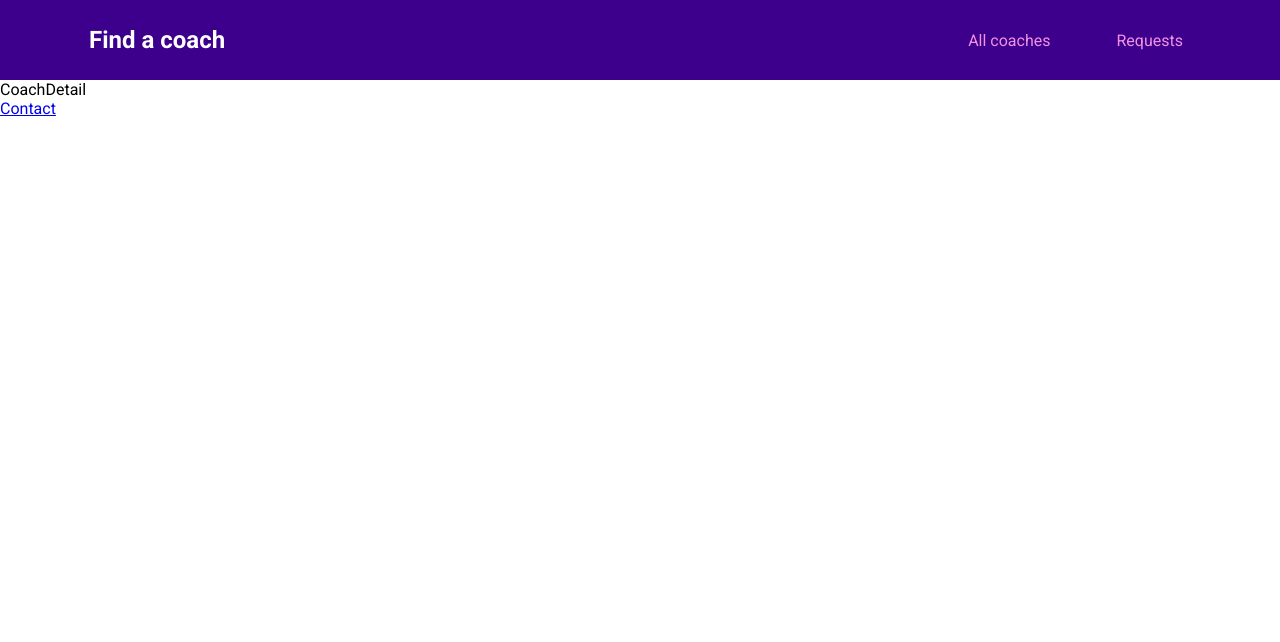
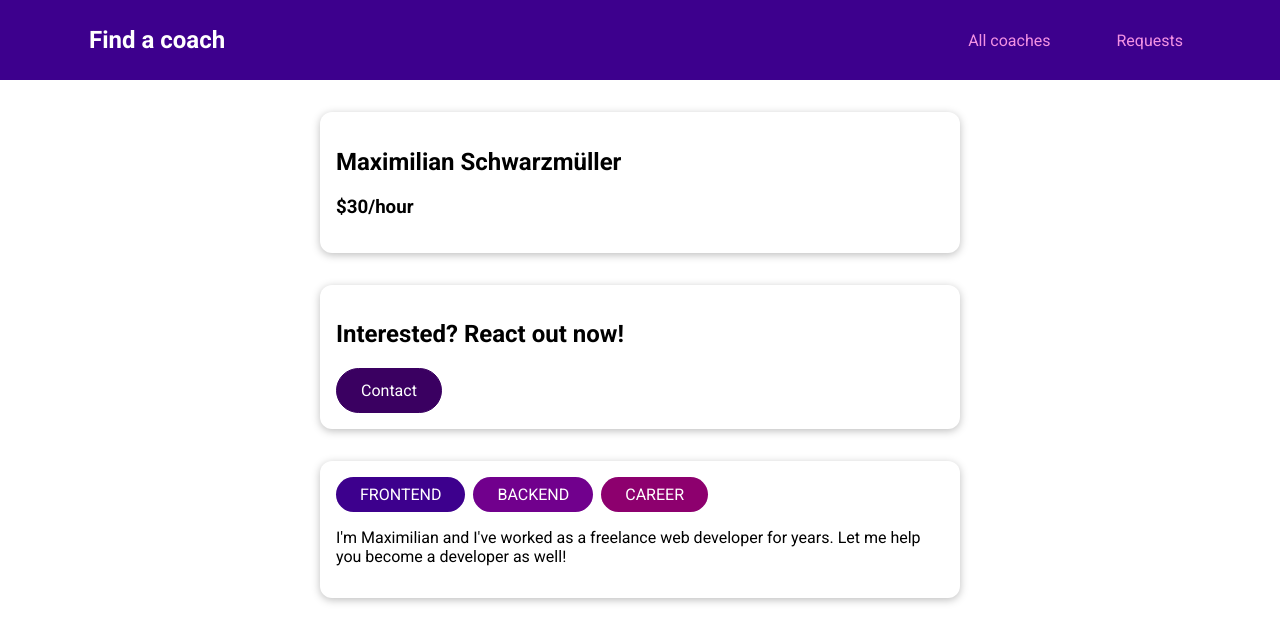
Before and after one commit to ikikika/vue, a Vue app in the folder find-a-coach/: page /coaches/c1 in a window 1280 px wide. Shown: the top 642 px of the page. Built offline with nearby package versions, Linux system fonts and the light colour scheme.

Commit message:
get param from url, pass to component as props, coach detail component

```diff
--- a/find-a-coach/src/pages/coaches/CoachDetail.vue
+++ b/find-a-coach/src/pages/coaches/CoachDetail.vue
@@ -1,11 +1,56 @@
 <template>
-    <div>CoachDetail</div>
-    <router-view />
-    <router-link to="/coaches/c1/contact">Contact</router-link>
+    <section>
+        <base-card>
+            <h2>{{ fullName }}</h2>
+            <h3>${{ rate }}/hour</h3>
+        </base-card>
+    </section>
+    <section>
+        <base-card>
+            <header>
+                <h2>Interested? React out now!</h2>
+                <base-button link :to="contactLink">Contact</base-button>
+            </header>
+            <router-view />
+        </base-card>
+    </section>
+    <section>
+        <base-card>
+            <base-badge v-for="area in areas" :key="area" :type="area" :title="area" />
+            <p>{{ description }}</p>
+        </base-card>
+    </section>
 </template>
 
 <script>
 export default {
+    props: ['id'],
+    data() {
+        return {
+            selectedCoach: null
+        }
+    },
+    computed: {
+        fullName() {
+            return this.selectedCoach.firstName + ' ' + this.selectedCoach.lastName;
+        },
+        areas() {
+            return this.selectedCoach.areas;
+        },
+        rate() {
+            return this.selectedCoach.hourlyRate;
+        },
+        description() {
+            return this.selectedCoach.description;
+        },
+        contactLink() {
+            return this.$route.path + '/' + this.id + '/contact';
+        }
+    },
+    created() {
+        console.log(this.id);
+        this.selectedCoach = this.$store.getters['coaches/coaches'].find(coach => coach.id === this.id);
 
+    },
 }
 </script>
--- a/find-a-coach/src/router.js
+++ b/find-a-coach/src/router.js
@@ -15,6 +15,7 @@ const router = createRouter({
     {
       path: '/coaches/:id',
       component: CoachDetail,
+      props: true,
       children: [
         { path: 'contact', component: ContactCoach }, // /coaches/c1/contact
       ],
```
